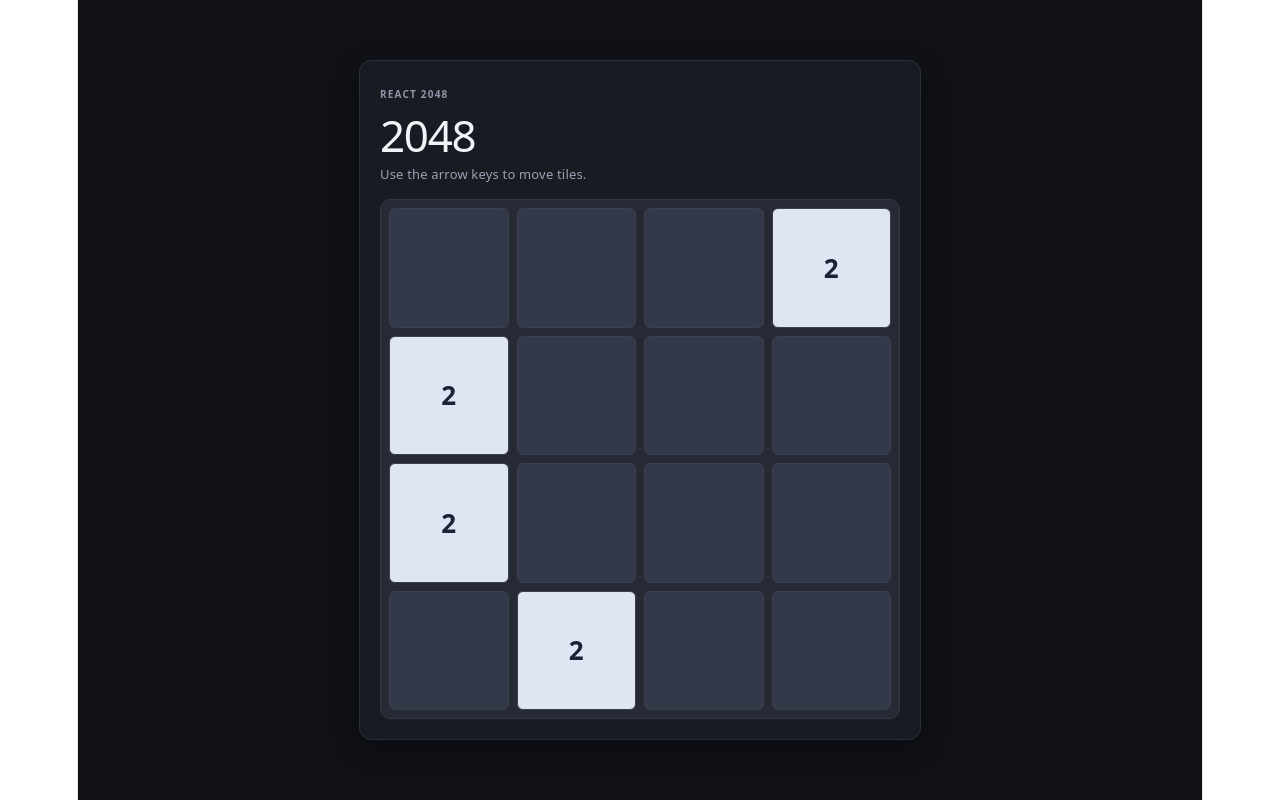
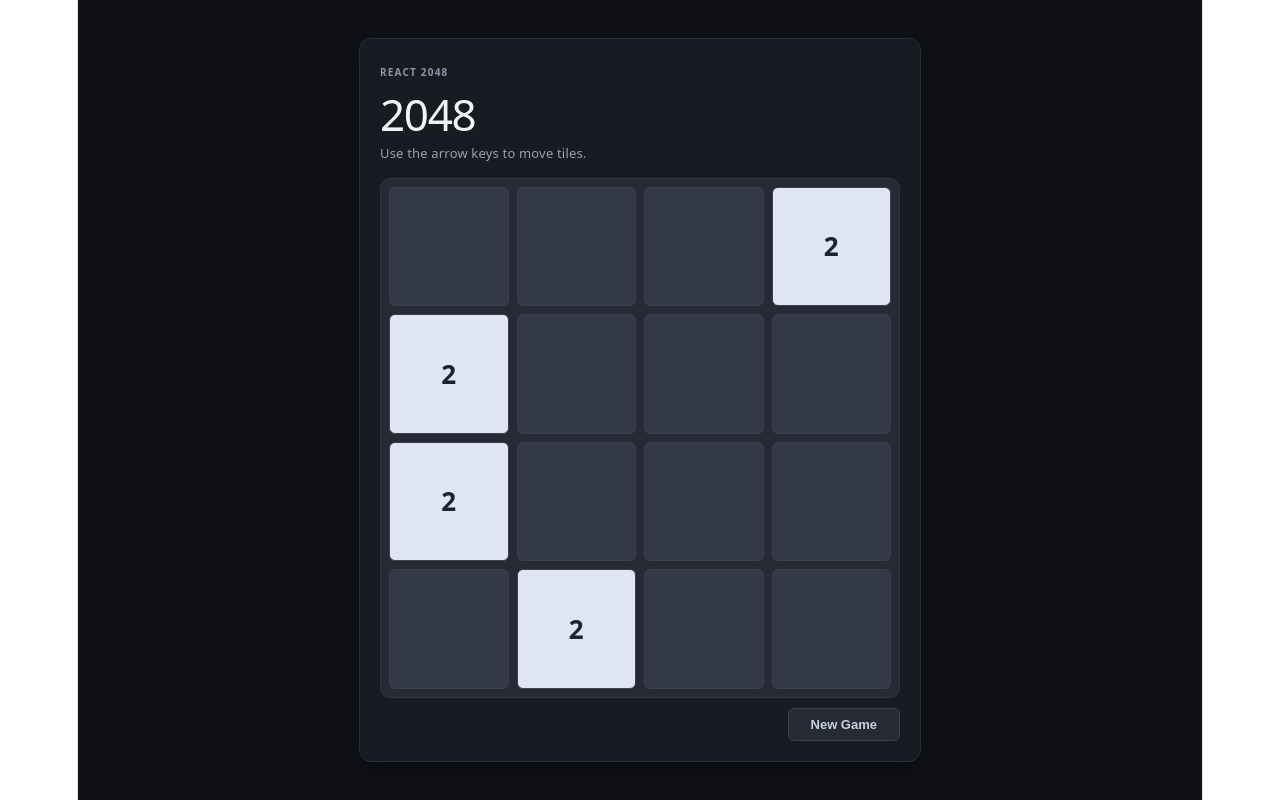
Before and after one commit to yessur3808/react-2048, a React (Vite) app: page / in a window 1280 px wide. Built offline with nearby package versions, Linux system fonts and the light colour scheme.

Commit message:
Add game status detection

```diff
--- a/src/App.css
+++ b/src/App.css
@@ -130,3 +130,59 @@
     min-height: 52px;
   }
 }
+
+.game-board-wrapper {
+  position: relative;
+}
+
+.game-overlay {
+  position: absolute;
+  inset: 0;
+  border-radius: 10px;
+  display: flex;
+  flex-direction: column;
+  align-items: center;
+  justify-content: center;
+  gap: 14px;
+  backdrop-filter: blur(3px);
+}
+
+.game-overlay--won {
+  background: rgba(109, 127, 194, 0.82);
+}
+
+.game-overlay--lost {
+  background: rgba(15, 17, 23, 0.78);
+}
+
+.game-overlay__message {
+  margin: 0;
+  font-size: clamp(22px, 5vw, 30px);
+  font-weight: 700;
+  color: #f1f3f9;
+  letter-spacing: -0.02em;
+}
+
+.game-overlay__btn,
+.game-new-btn {
+  padding: 8px 22px;
+  border-radius: 6px;
+  border: 1px solid #3a4050;
+  background: #252a35;
+  color: #c8d0e0;
+  font-size: 13px;
+  font-weight: 600;
+  cursor: pointer;
+  transition: background 0.15s;
+}
+
+.game-overlay__btn:hover,
+.game-new-btn:hover {
+  background: #2e3444;
+}
+
+.game-footer {
+  margin-top: 10px;
+  display: flex;
+  justify-content: flex-end;
+}
--- a/src/App.tsx
+++ b/src/App.tsx
@@ -1,8 +1,13 @@
 import { useEffect, useState } from "react";
 import "./App.css";
 import { GameBoard } from "./components/GameBoard";
-import { addRandomTile, createInitialBoard, moveBoard } from "./game";
-import type { Board, Direction } from "./game/types";
+import {
+  addRandomTile,
+  createInitialBoard,
+  getGameStatus,
+  moveBoard,
+} from "./game";
+import type { Board, Direction, GameStatus } from "./game/types";
 
 const getDirectionFromKey = (key: string): Direction | null => {
   switch (key) {
@@ -21,9 +26,19 @@ const getDirectionFromKey = (key: string): Direction | null => {
 
 function App() {
   const [board, setBoard] = useState<Board>(() => createInitialBoard());
+  const status: GameStatus = getGameStatus(board);
+  const isOver = status === "won" || status === "lost";
+
+  const handleNewGame = () => {
+    setBoard(createInitialBoard());
+  };
 
   useEffect(() => {
     const handleKeyDown = (event: KeyboardEvent) => {
+      if (isOver) {
+        return;
+      }
+
       const direction = getDirectionFromKey(event.key);
 
       if (direction === null) {
@@ -48,7 +63,7 @@ function App() {
     return () => {
       globalThis.removeEventListener("keydown", handleKeyDown);
     };
-  }, []);
+  }, [isOver]);
 
   return (
     <main className="app-root">
@@ -58,7 +73,30 @@ function App() {
           <h1 className="game-title">2048</h1>
           <p className="game-subtitle">Use the arrow keys to move tiles.</p>
         </header>
-        <GameBoard board={board} />
+        <div className="game-board-wrapper">
+          <GameBoard board={board} />
+          {isOver && (
+            <div
+              className={`game-overlay game-overlay--${status}`}
+              role="status"
+              aria-live="polite"
+            >
+              <p className="game-overlay__message">
+                {status === "won" ? "You won! 🎉" : "Game over"}
+              </p>
+              <button className="game-overlay__btn" onClick={handleNewGame}>
+                New Game
+              </button>
+            </div>
+          )}
+        </div>
+        {!isOver && (
+          <footer className="game-footer">
+            <button className="game-new-btn" onClick={handleNewGame}>
+              New Game
+            </button>
+          </footer>
+        )}
       </section>
     </main>
   );
```
